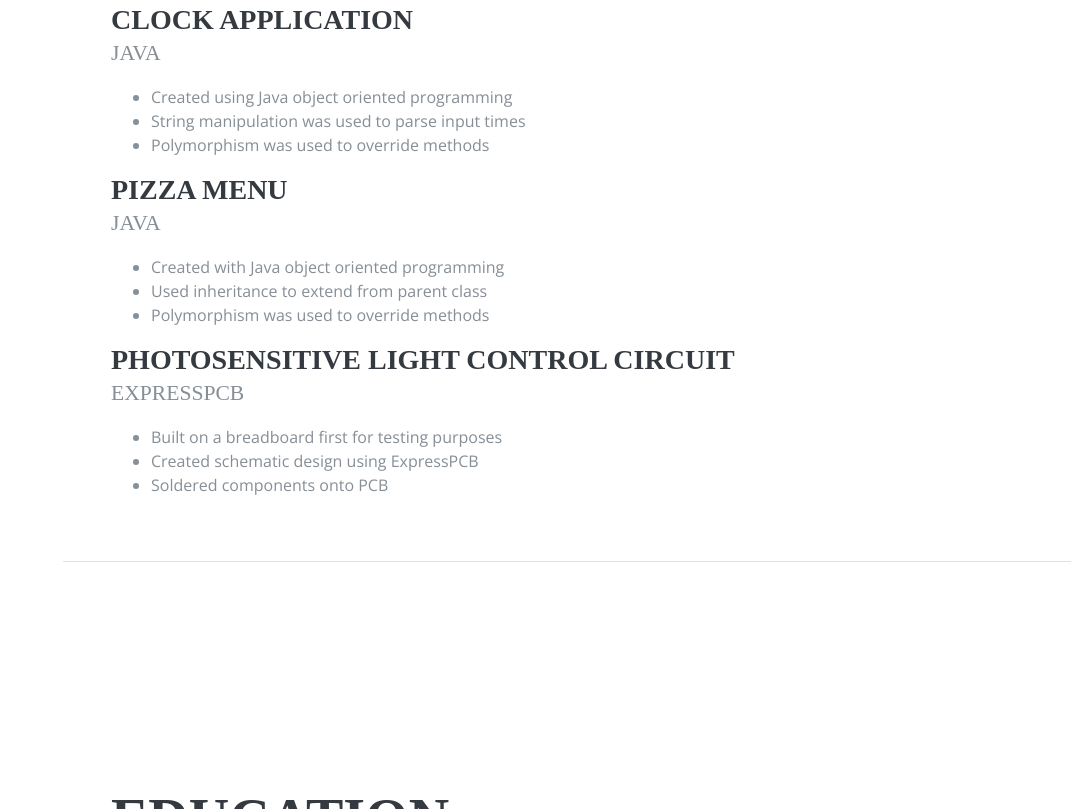
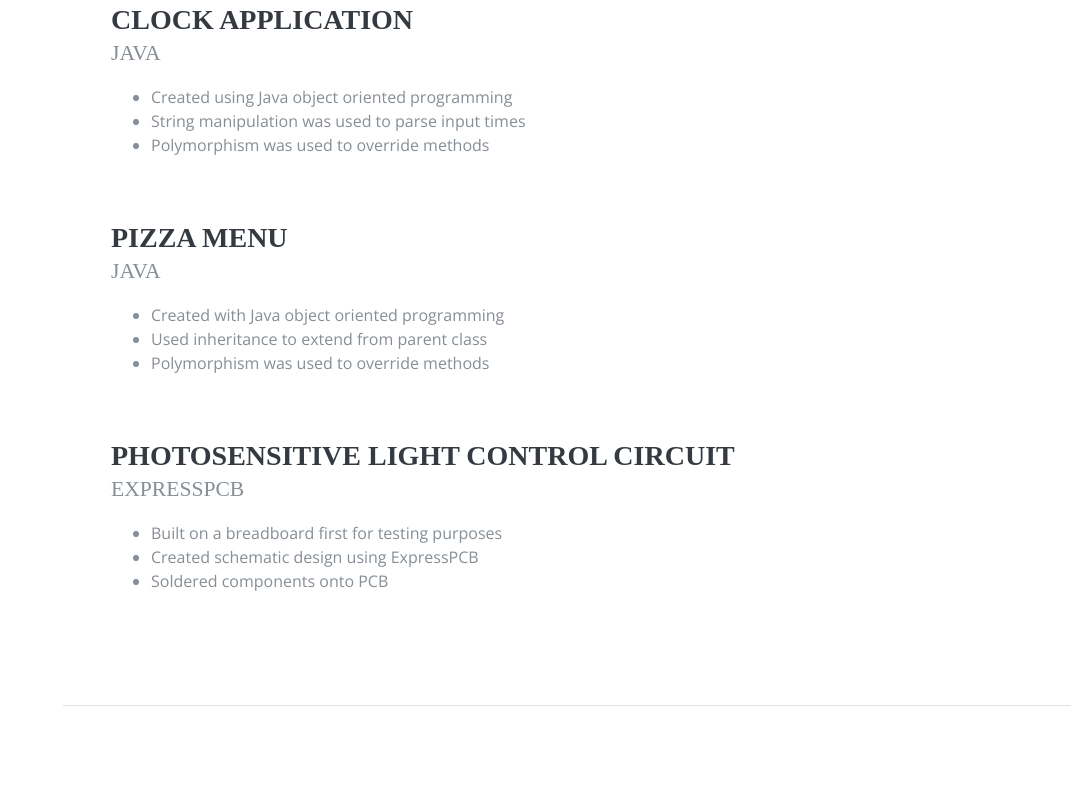
Before and after one commit to brian-hane/brian-hane.github.io, a website: page index.html in a window 1280 px wide. Shown: the part 7230-8039 px from the top of the page, without its empty margins (209-1280 px from the left). Drawn offline with nearby package versions, Linux system fonts and the light colour scheme; a web font is replaced by a local one.

Commit message:
Update index.html

```diff
--- a/index.html
+++ b/index.html
@@ -474,7 +474,7 @@ working towards a Computer Science major. </p>
             </div>
           </div>
 
-          <div class="resume-item d-flex flex-column flex-md-row">
+          <div class="resume-item d-flex flex-column flex-md-row mb-5">
             <div class="resume-content mr-auto">
               <h3 class="mb-0">Clock Application</h3>
               <div class="subheading mb-3">Java</div>
@@ -485,7 +485,7 @@ working towards a Computer Science major. </p>
               </ul>
             </div>
           </div>
-          <div class="resume-item d-flex flex-column flex-md-row">
+          <div class="resume-item d-flex flex-column flex-md-row mb-5">
             <div class="resume-content mr-auto">
               <h3 class="mb-0">Pizza Menu</h3>
               <div class="subheading mb-3">Java</div>
@@ -496,7 +496,7 @@ working towards a Computer Science major. </p>
               </ul>
             </div>
           </div>
-          <div class="resume-item d-flex flex-column flex-md-row">
+          <div class="resume-item d-flex flex-column flex-md-row mb-5">
             <div class="resume-content mr-auto">
               <h3 class="mb-0">Photosensitive Light Control Circuit</h3>
               <div class="subheading mb-3">ExpressPCB</div>
```
